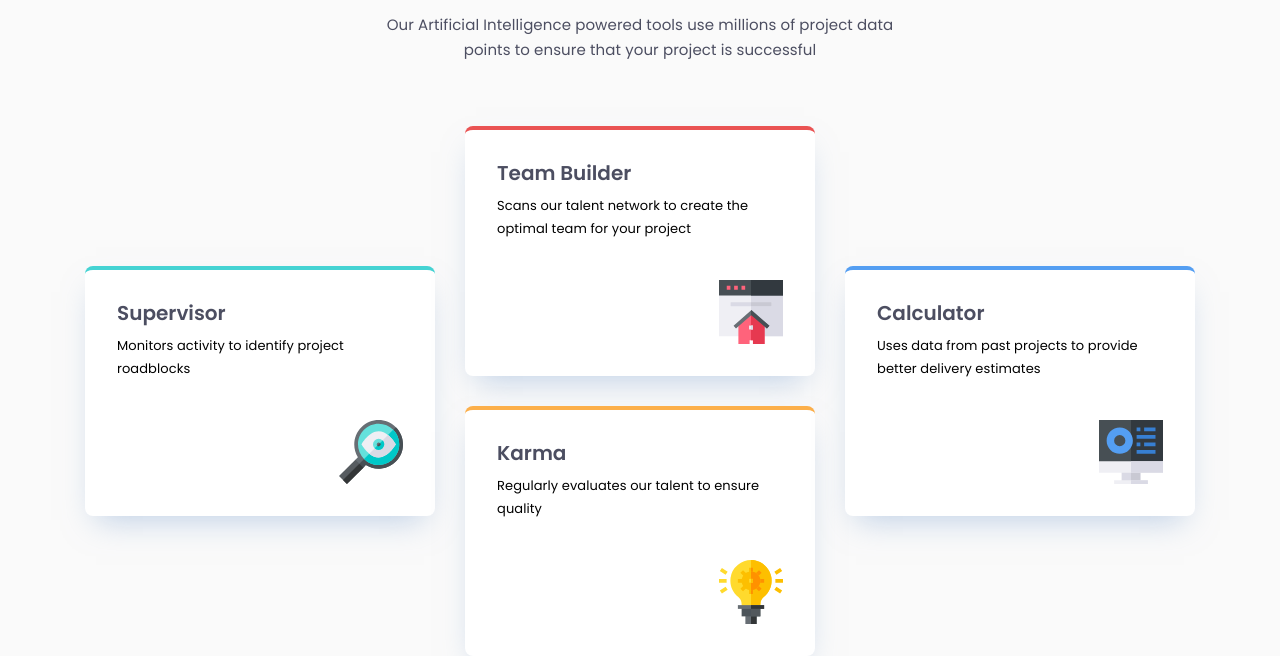
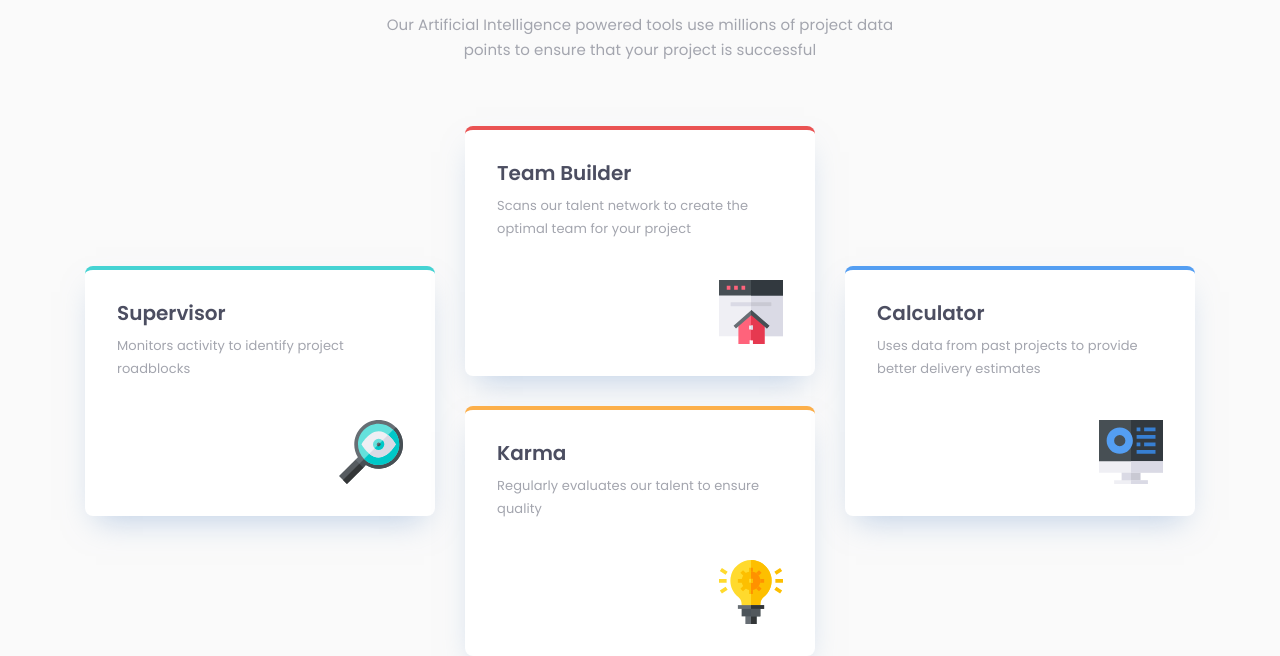
Before and after one commit to keremenen/frontendmentor.io, a plain HTML site: page Four-card-feature-section/index.html in a window 1280 px wide. Shown: the part 186-842 px from the top of the page. Drawn offline with Linux system fonts and the light colour scheme.

Commit message:
Adjust description colors

```diff
--- a/Four-card-feature-section/styles/global.css
+++ b/Four-card-feature-section/styles/global.css
@@ -44,6 +44,7 @@ main {
   letter-spacing: 0.0063rem;
   line-height: 1.5625rem;
   margin-top: 1.0625rem;
+  color: var(--grayish-Blue);
 }
 .services-cards {
   list-style: none;
@@ -68,6 +69,7 @@ main {
 .service-card__description {
   font-size: 0.8125rem;
   line-height: 1.4375rem;
+  color: var(--grayish-Blue);
   letter-spacing: 0.0056rem;
   margin-top: 0.3125rem;
 }
```
